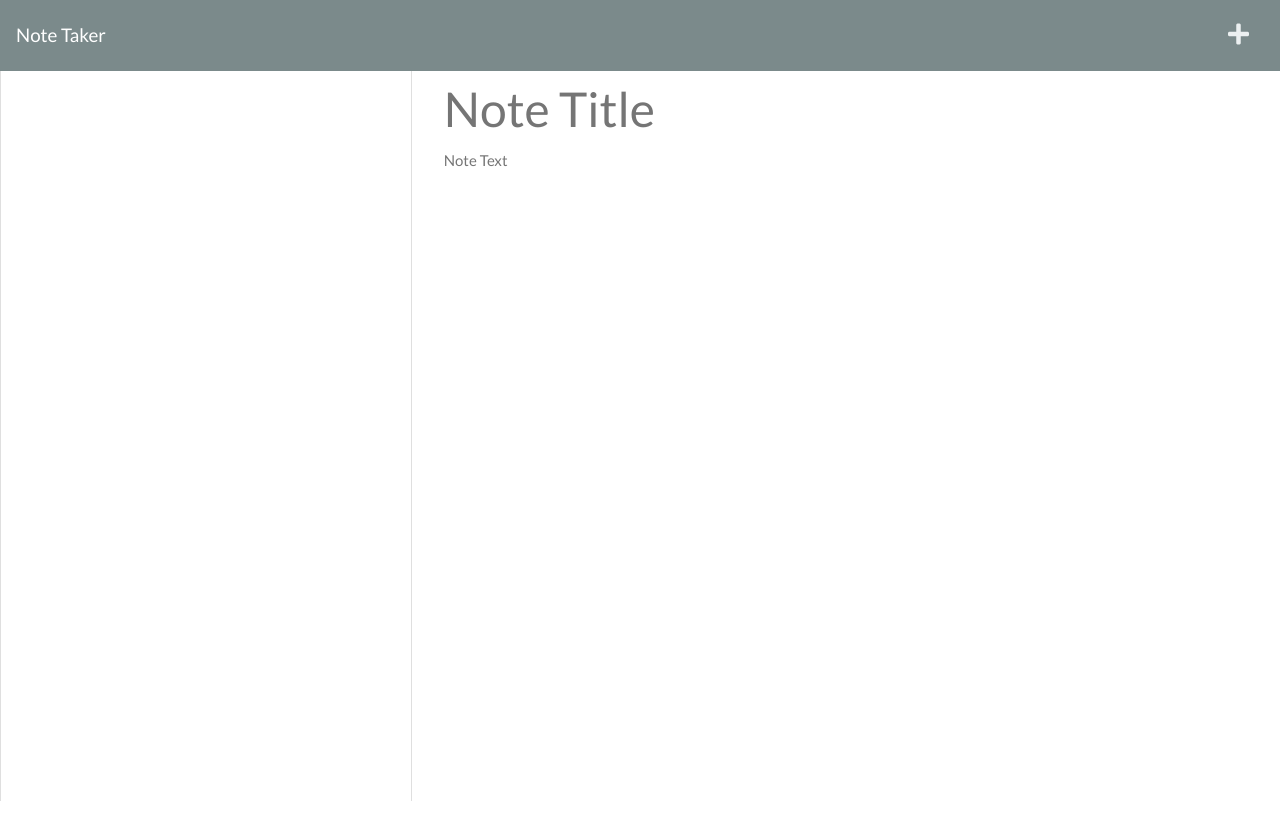
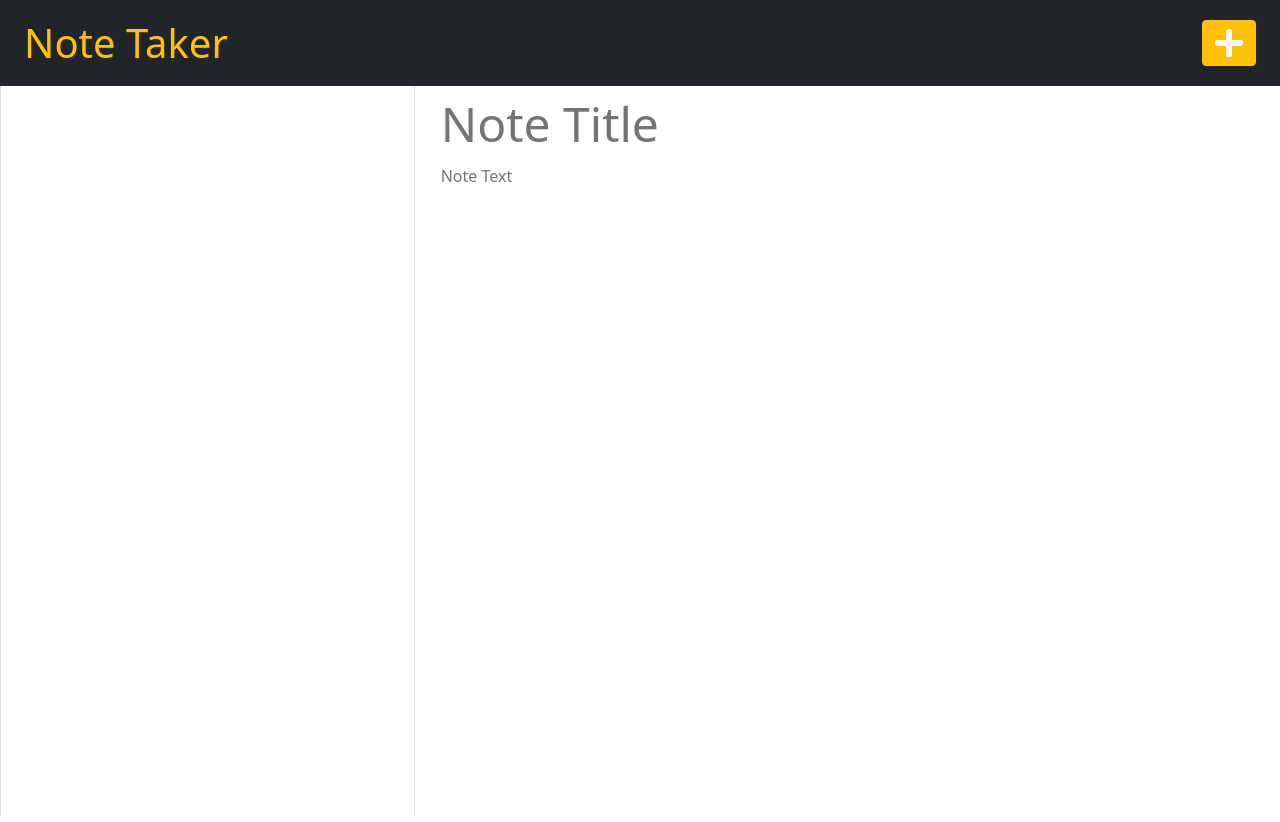
Before and after one commit to MehdiMahmud79/Note-Taker, a website: page public/notes.html in a window 1280 px wide. Drawn offline with nearby package versions, Linux system fonts and the light colour scheme; no server answers.

Commit message:
styling the nte.index

```diff
--- a/public/notes.html
+++ b/public/notes.html
@@ -5,25 +5,20 @@
     <meta name="viewport" content="width=device-width, initial-scale=1.0" />
     <meta http-equiv="X-UA-Compatible" content="ie=edge" />
     <title>Note Taker</title>
-    <link
-      rel="stylesheet"
-      href="https://cdnjs.cloudflare.com/ajax/libs/bootswatch/4.1.3/flatly/bootstrap.min.css"
-    />
-    <link
-      rel="stylesheet"
-      href="https://use.fontawesome.com/releases/v5.3.1/css/all.css"
-      integrity="sha384-mzrmE5qonljUremFsqc01SB46JvROS7bZs3IO2EmfFsd15uHvIt+Y8vEf7N7fWAU"
-      crossorigin="anonymous"
-    />
+    <link href="https://cdn.jsdelivr.net/npm/bootstrap@5.1.0/dist/css/bootstrap.min.css" rel="stylesheet" integrity="sha384-KyZXEAg3QhqLMpG8r+8fhAXLRk2vvoC2f3B09zVXn8CA5QIVfZOJ3BCsw2P0p/We" crossorigin="anonymous">
+
+    <link href="https://cdnjs.cloudflare.com/ajax/libs/font-awesome/5.13.0/css/all.min.css" rel="stylesheet">
+
     <link rel="stylesheet" href="/assets/css/styles.css" />
   </head>
 
   <body>
     <nav class="navbar navbar-dark bg-dark">
-      <a class="navbar-brand" href="/">Note Taker </a>
-      <div class="icons">
-        <i class="fas fa-save text-light save-note"></i>
-        <i class="fas fa-plus text-light new-note"></i>
+      <a class="navbar-brand fs-1  text-warning px-4" href="/">Note Taker </a>
+      <div class=" px-4 ">
+        <i class="btn btn-warning text-warning fs-2 fas fa-plus text-light new-note"></i>
+        <i class="btn btn-info fs-2 fas fa-save text-light save-note "></i>
+
       </div>
     </nav>
     <div class="container-fluid">
```
